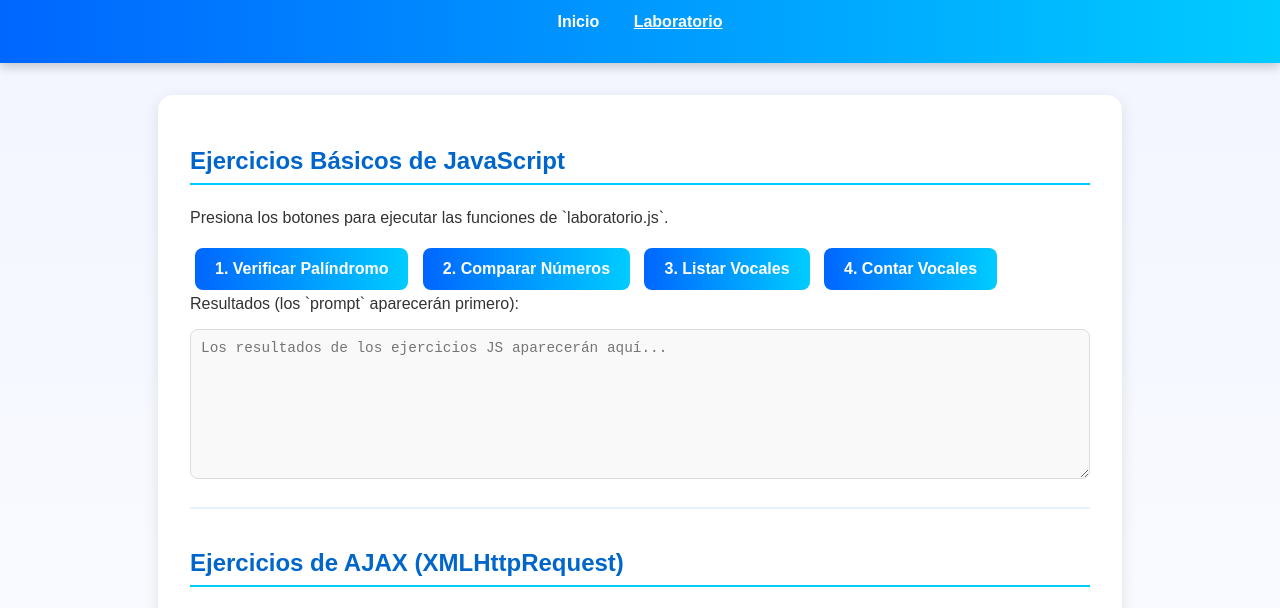
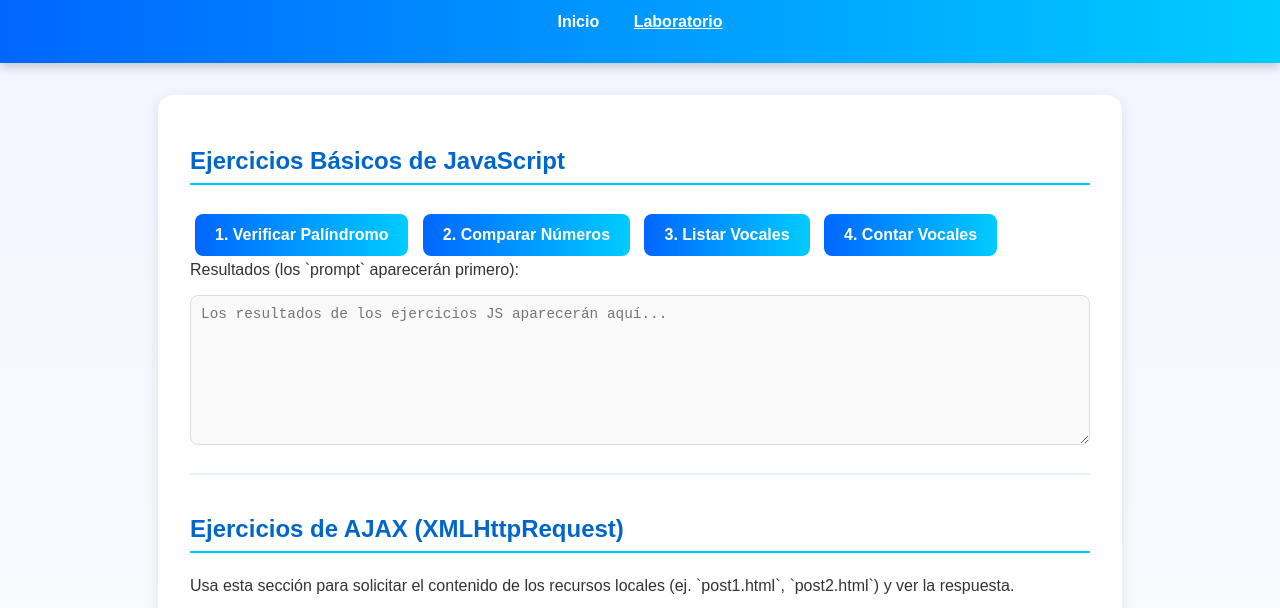
Before and after one commit to SantiagoM08/My-blog, a plain HTML site: page laboratorio.html in a window 1280 px wide. Shown: the part 141-749 px from the top of the page. Drawn offline with Linux system fonts and the light colour scheme.

Commit message:
Add files via upload

```diff
--- a/laboratorio.html
+++ b/laboratorio.html
@@ -4,8 +4,14 @@
     <meta charset="UTF-8">
     <meta name="viewport" content="width=device-width, initial-scale=1.0">
     <title>Laboratorio JS y AJAX - El Rincón de Santiago</title>
-    <!-- Se enlaza el CSS existente del blog, que ya contiene los estilos del laboratorio -->
+
+    <!-- PASO 1: Se elimina el enlace a 'laboratorio.css' que era redundante -->
+    <!-- <link rel="stylesheet" href="laboratorio.css"> -->
+
+    <!-- PASO 2: Dejamos ÚNICAMENTE el 'style.css' principal, que ya contiene
+         todos los estilos (los del blog y los del laboratorio) -->
     <link rel="stylesheet" href="style.css">
+
     <style>
         /* Estilos adicionales para asegurar que el header del lab sea coherente */
         header nav a.active {
@@ -33,7 +39,6 @@
         <!-- Sección de Ejercicios JavaScript -->
         <section class="lab-section">
             <h2>Ejercicios Básicos de JavaScript</h2>
-            <p>Presiona los botones para ejecutar las funciones de `laboratorio.js`.</p>
 
             <div class="js-controls">
                 <button class="lab-button" onclick="ejercicio1()">1. Verificar Palíndromo</button>
--- a/style.css
+++ b/style.css
@@ -87,12 +87,6 @@ footer {
     border-radius: 10px;
     margin-bottom: 1rem;
 }
-/* Estilos para que el laboratorio se integre con el tema 'style.css' */
-body {
-    /* Se aplica un fondo similar si el original no carga */
-    background: linear-gradient(180deg, #f0f4ff, #ffffff);
-}
-
 .lab-container {
     max-width: 900px;
     margin: 2rem auto;
```
Also changed, not shown: laboratorio.css (added).
